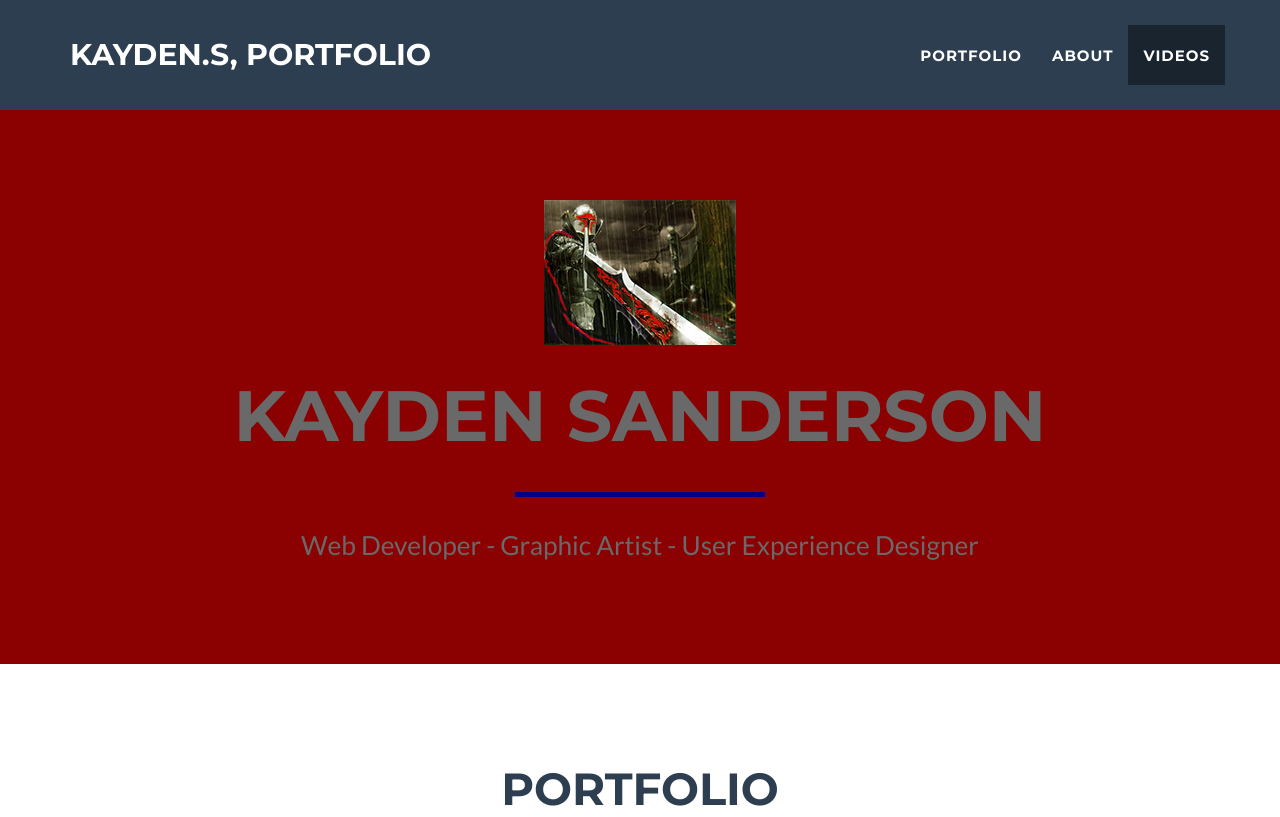
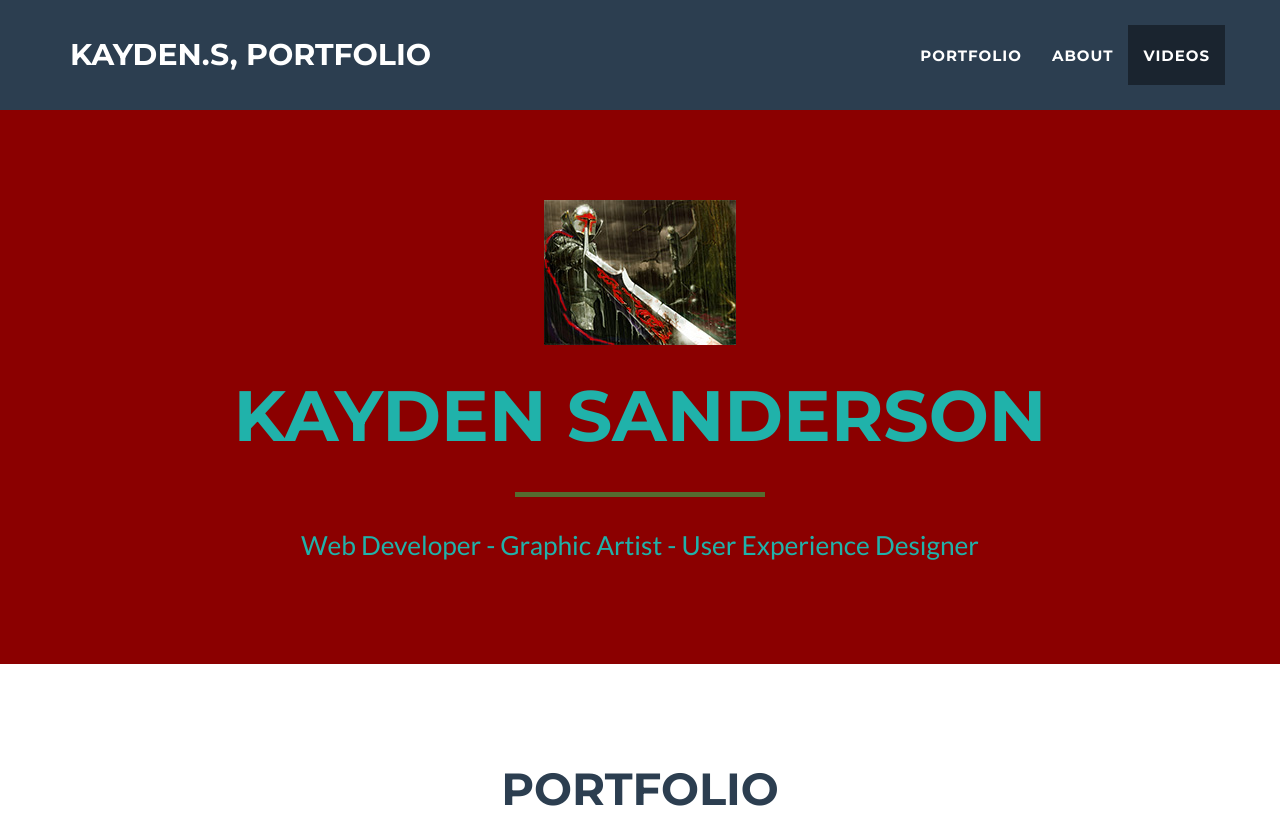
Before and after one commit to Redleader246/port, a plain HTML site: page index.html in a window 1280 px wide. Shown: the top 817 px of the page. Drawn offline with nearby package versions, Linux system fonts and the light colour scheme.

Commit message:
2nd Upload Portfolio
new upload

```diff
--- a/css/freelancer.css
+++ b/css/freelancer.css
@@ -58,12 +58,12 @@ hr.star-primary:after {
 }
 
 hr.star-light {
-    border-color: #00008B;
+    border-color: 	#556B2F;
 }
 
 hr.star-light:after {
-    color: #fff;
-    background-color: #00008B;
+    color: #2E8B57;
+    background-color: 	#556B2F;
 }
 
 hr.star-primary {
@@ -71,7 +71,7 @@ hr.star-primary {
 }
 
 hr.star-primary:after {
-    color: #2c3e50;
+    color: #20B2AA;
     background-color: #fff;
 }
 
@@ -81,7 +81,7 @@ hr.star-primary:after {
 
 header {
     text-align: center;
-    color: #696969;
+    color: #20B2AA;
     background: 	#8B0000;
 }
 
@@ -180,7 +180,7 @@ section h2 {
 }
 
 section.success {
-    color: #696969;
+    color: #20B2AA;
     background: 	#8B0000;
 }
 
```
